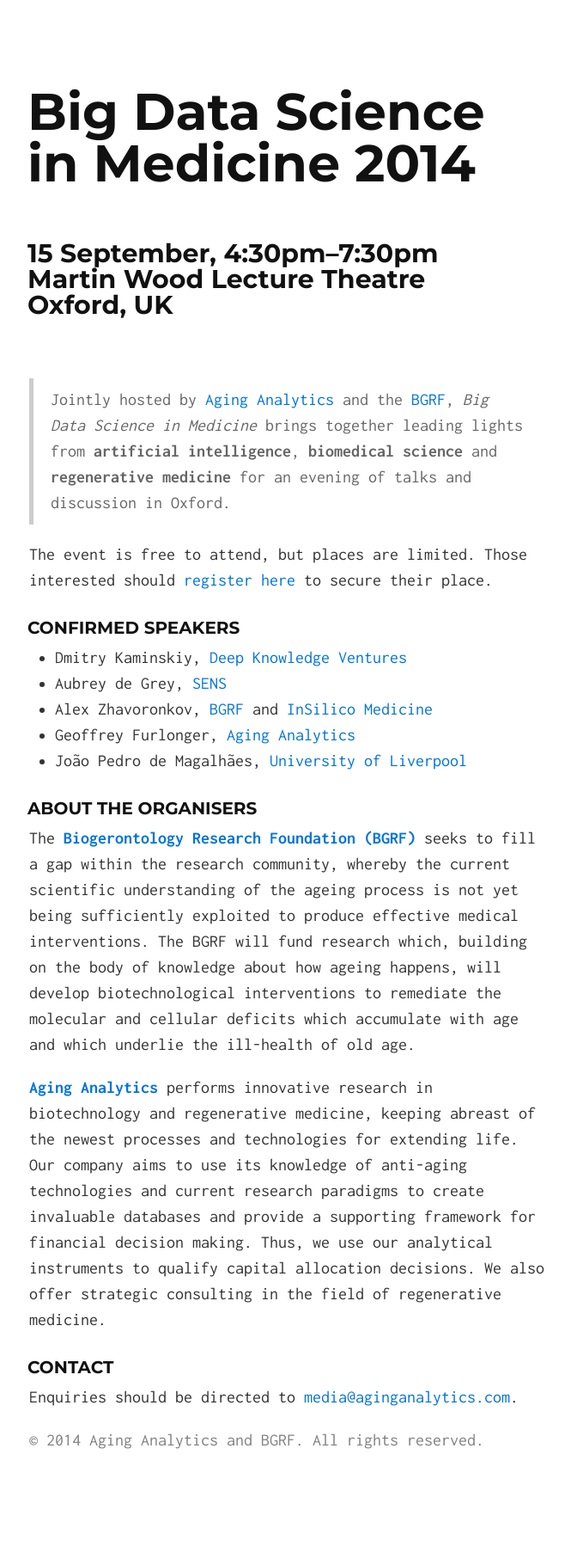
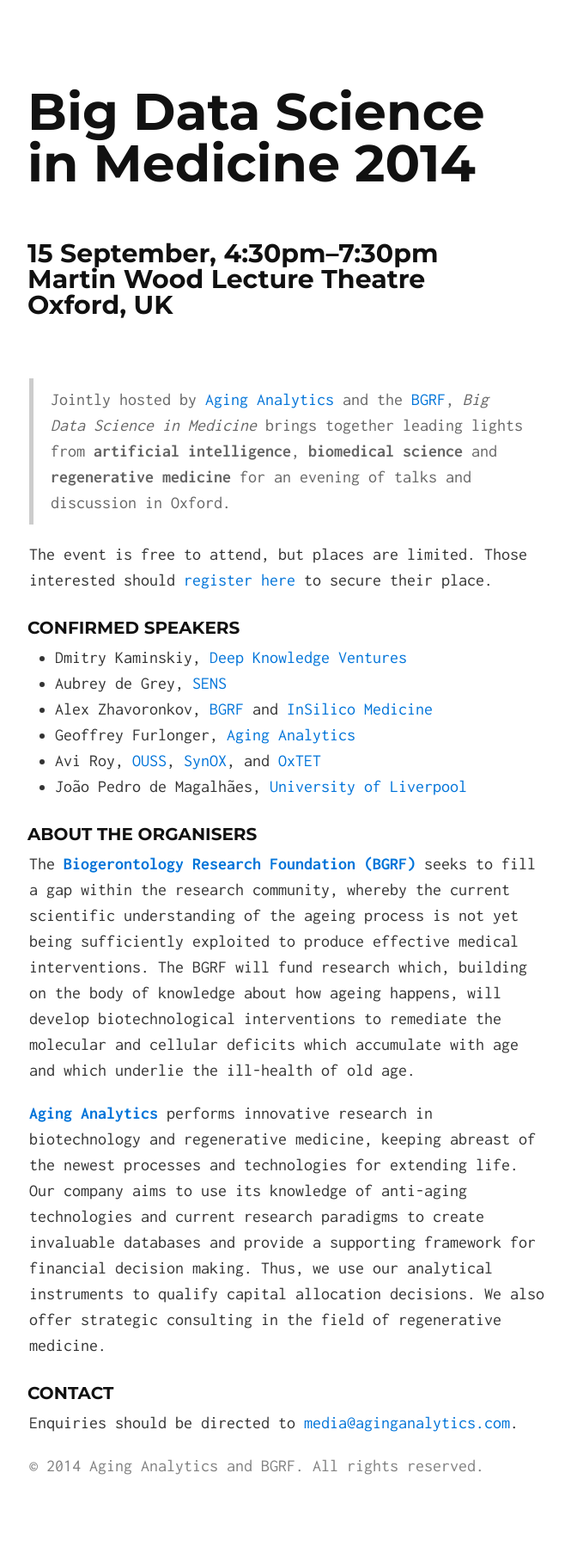
Before and after one commit to henryaj/big-data-science-site, a Jekyll site: the page built from index.html, in a window 1280 px wide. Shown: the whole page at 86% size, without its empty margins (306-971 px from the left). Built offline with Jekyll 4.4.1, drawn with Linux system fonts in a browser that asks for light colours; before the commit the page ends 1790 px from its top, so only the background shows below that.

Commit message:
Added Avi to list of speakers

```diff
--- a/_includes/index.md
+++ b/_includes/index.md
@@ -11,6 +11,7 @@ The event is free to attend, but places are limited. Those interested should [re
 * Aubrey de Grey, [SENS](http://www.sens.org/)
 * Alex Zhavoronkov, [BGRF](http://www.bg-rf.org.uk/) and [InSilico Medicine](http://insilicomedicine.com/)
 * Geoffrey Furlonger, [Aging Analytics](http://www.aginganalytics.com)
+* Avi Roy, [OUSS](http://users.ox.ac.uk/~science/), [SynOX](http://synox.co.uk/), and [OxTET](http://oxtet.co.uk/)
 * João Pedro de Magalhães, [University of Liverpool](http://pcwww.liv.ac.uk/~aging/)
 
 ### About the organisers
```
